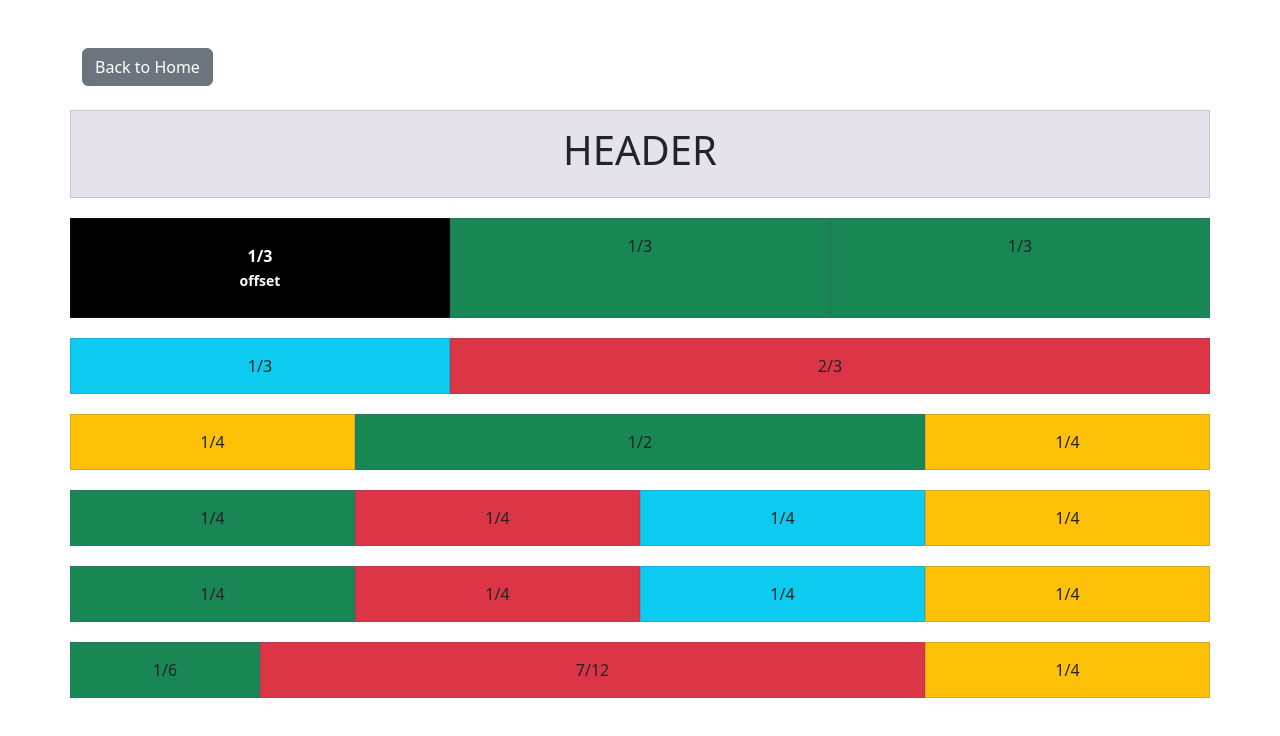
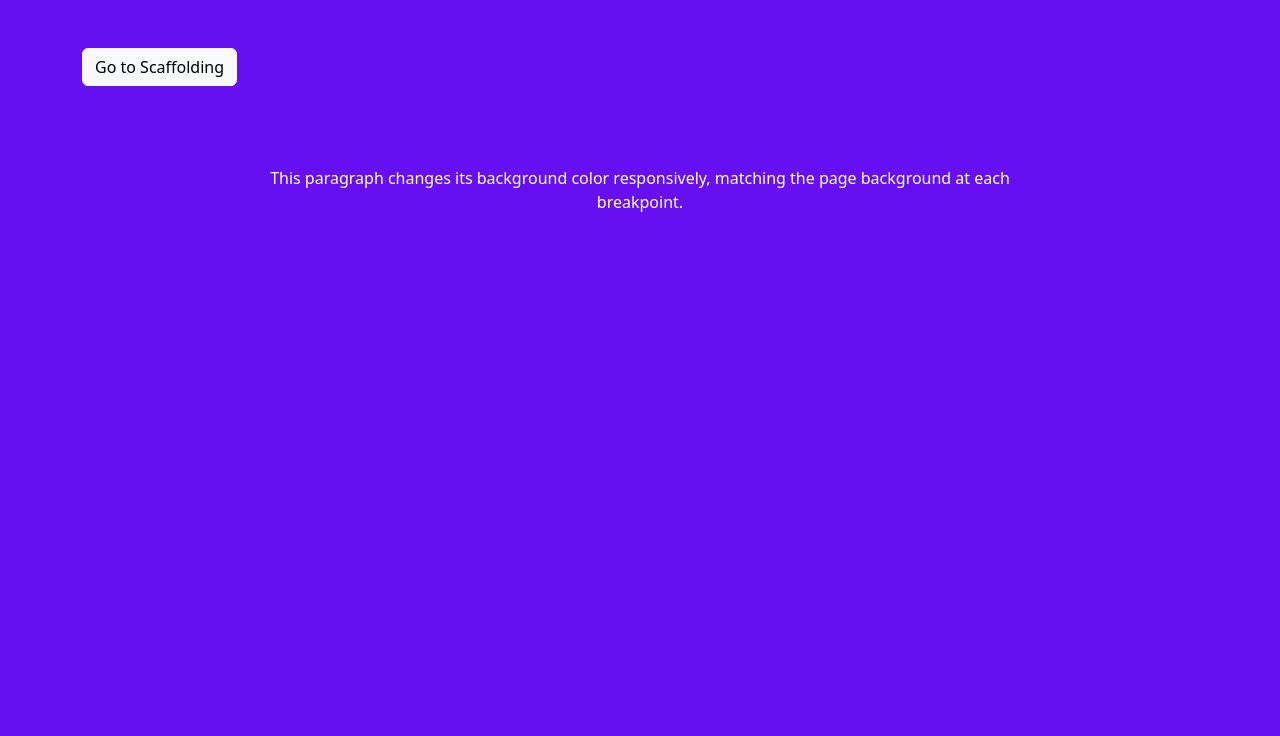
Before and after one commit to Ronix014/Scaffolding, a plain HTML site: page index.html in a window 1280 px wide. Drawn offline with nearby package versions, Linux system fonts and the light colour scheme.

Commit message:
Update index.html

```diff
--- a/index.html
+++ b/index.html
@@ -1,93 +1,111 @@
 <!DOCTYPE html>
 <html lang="en">
 <head>
-    <meta charset="UTF-8">
-    <meta name="viewport" content="width=device-width, initial-scale=1.0">
-    <title>Bootstrap Scaffolding Layout</title>
+  <meta charset="UTF-8" />
+  <meta name="viewport" content="width=device-width, initial-scale=1.0"/>
+  <title>Responsive Background Color Change</title>
   <!-- Bootstrap CSS -->
-    <link href="https://cdn.jsdelivr.net/npm/bootstrap@5.3.0/dist/css/bootstrap.min.css" rel="stylesheet">
+  <link href="https://cdn.jsdelivr.net/npm/bootstrap@5.3.0/dist/css/bootstrap.min.css" rel="stylesheet" />
   <style>
-        .row {
-            margin-bottom: 20px;
+    /* Smooth transitions */
+    body, .responsive-bg {
+      transition: background-color 0.5s ease, color 0.5s ease;
     }
-        [class^="col"] {
-            padding: 15px;
-            background-color: rgba(86, 61, 124, 0.15);
-            border: 1px solid rgba(86, 61, 124, 0.2);
-            text-align: center;
+
+    /* Page background colors */
+    body {
+      background-color: #212529; /* dark gray */
+      color: #ffffff;
     }
-        .offset-cell {
-            background: #000;
-            color: #fff;
-            font-weight: bold;
-            display: flex;
-            flex-direction: column;
-            justify-content: center;
-            align-items: center;
-            height: 100%;
-            min-height: 100px;
+
+    @media (min-width: 576px) {
+      body {
+        background-color: #0d6efd; /* blue */
       }
-        .offset-row {
-            min-height: 100px;
+    }
+
+    @media (min-width: 768px) {
+      body {
+        background-color: #198754; /* green */
+      }
+    }
+
+    @media (min-width: 992px) {
+      body {
+        background-color: #ffc107; /* yellow */
+        color: #212529;
+      }
+    }
+
+    @media (min-width: 1200px) {
+      body {
+        background-color: #6610f2; /* purple */
+        color: #ffffff;
+      }
+    }
+
+    @media (min-width: 1400px) {
+      body {
+        background-color: #0dcaf0; /* cyan */
+        color: #212529;
+      }
+    }
+
+    /* Paragraph block */
+    .responsive-bg {
+      padding: 1.5rem;
+      border-radius: 8px;
+      margin: 2rem auto;
+      max-width: 800px;
+      background-color: #343a40; /* dark gray */
+      color: #ffffff;
+    }
+
+    @media (min-width: 576px) {
+      .responsive-bg {
+        background-color: #0d6efd; /* blue */
+        color: #ffffff;
+      }
+    }
+
+    @media (min-width: 768px) {
+      .responsive-bg {
+        background-color: #198754; /* green */
+        color: #ffffff;
+      }
+    }
+
+    @media (min-width: 992px) {
+      .responsive-bg {
+        background-color: #ffc107; /* yellow */
+        color: #212529;
+      }
+    }
+
+    @media (min-width: 1200px) {
+      .responsive-bg {
+        background-color: #6610f2; /* purple */
+        color: #ffffff;
+      }
+    }
+
+    @media (min-width: 1400px) {
+      .responsive-bg {
+        background-color: #0dcaf0; /* cyan */
+        color: #212529;
+      }
     }
   </style>
 </head>
 <body>
-    <div class="container mt-5">
-        <a href="index.html" class="btn btn-secondary mb-4">
-            Back to Home
+  <div class="container my-5">
+    <a href="scafolding.html" class="btn btn-light mb-4">
+      Go to Scaffolding
     </a>
-        <!-- Header Row -->
-        <div class="row">
-            <div class="col-12">
-                <h1>HEADER</h1>
+    <p class="responsive-bg text-center">
+      This paragraph changes its background color responsively, matching the page background at each breakpoint.
+    </p>
   </div>
-        </div>
-
-        <!-- First and Second Row: 1/3 offset | 1/3 | 1/3 (with offset spanning two rows) -->
-        <div class="row">
-            <div class="col-md-4 offset-cell offset-row" style="grid-row: span 2;">
-                <div>1/3<br><small>offset</small></div>
-            </div>
-            <div class="col-md-4 bg-success">1/3</div>
-            <div class="col-md-4 bg-success">1/3</div>
-        </div>
-        <div class="row">
-            <div class="col-md-4 bg-info">1/3</div>
-            <div class="col-md-8 bg-danger">2/3</div>
-        </div>
-
-        <!-- Third Row: 1/4 | 1/2 | 1/4 -->
-        <div class="row">
-            <div class="col-md-3 bg-warning">1/4</div>
-            <div class="col-md-6 bg-success">1/2</div>
-            <div class="col-md-3 bg-warning">1/4</div>
-        </div>
-
-        <!-- Fourth Row: 1/4 | 1/4 | 1/4 | 1/4 -->
-        <div class="row">
-            <div class="col-md-3 bg-success">1/4</div>
-            <div class="col-md-3 bg-danger">1/4</div>
-            <div class="col-md-3 bg-info">1/4</div>
-            <div class="col-md-3 bg-warning">1/4</div>
-        </div>
-
-        <!-- Fifth Row: 1/4 | 1/4 | 1/4 | 1/4 -->
-        <div class="row">
-            <div class="col-md-3 bg-success">1/4</div>
-            <div class="col-md-3 bg-danger">1/4</div>
-            <div class="col-md-3 bg-info">1/4</div>
-            <div class="col-md-3 bg-warning">1/4</div>
-        </div>
-
-        <!-- Sixth Row: 1/6 | 7/12 | 1/4 -->
-        <div class="row">
-            <div class="col-md-2 bg-success">1/6</div>
-            <div class="col-md-7 bg-danger">7/12</div>
-            <div class="col-md-3 bg-warning">1/4</div>
-        </div>
-    </div>
-
 
   <!-- Bootstrap JS Bundle with Popper -->
   <script src="https://cdn.jsdelivr.net/npm/bootstrap@5.3.0/dist/js/bootstrap.bundle.min.js"></script>
```
Lines whose indentation alone changed are shown as unchanged.
